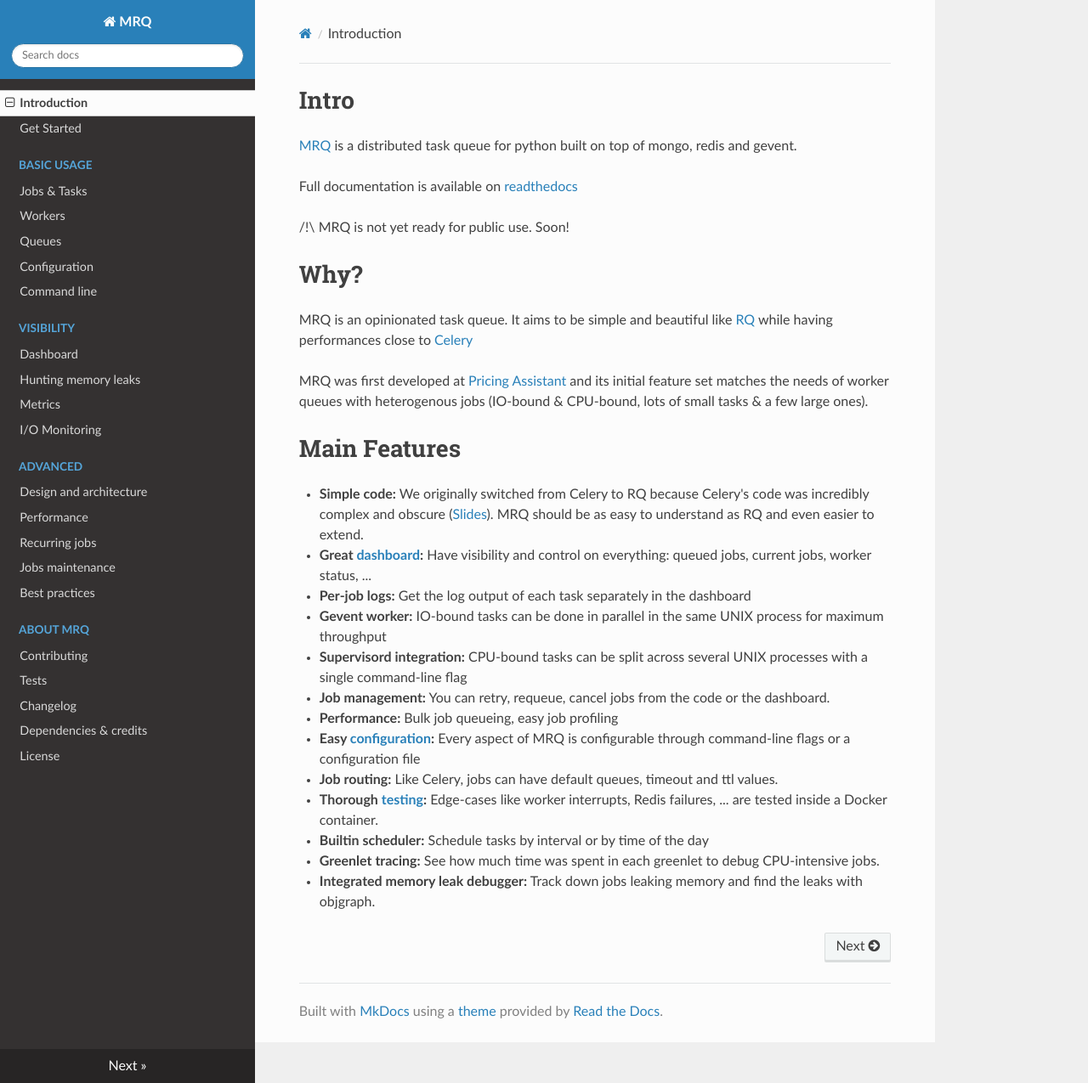
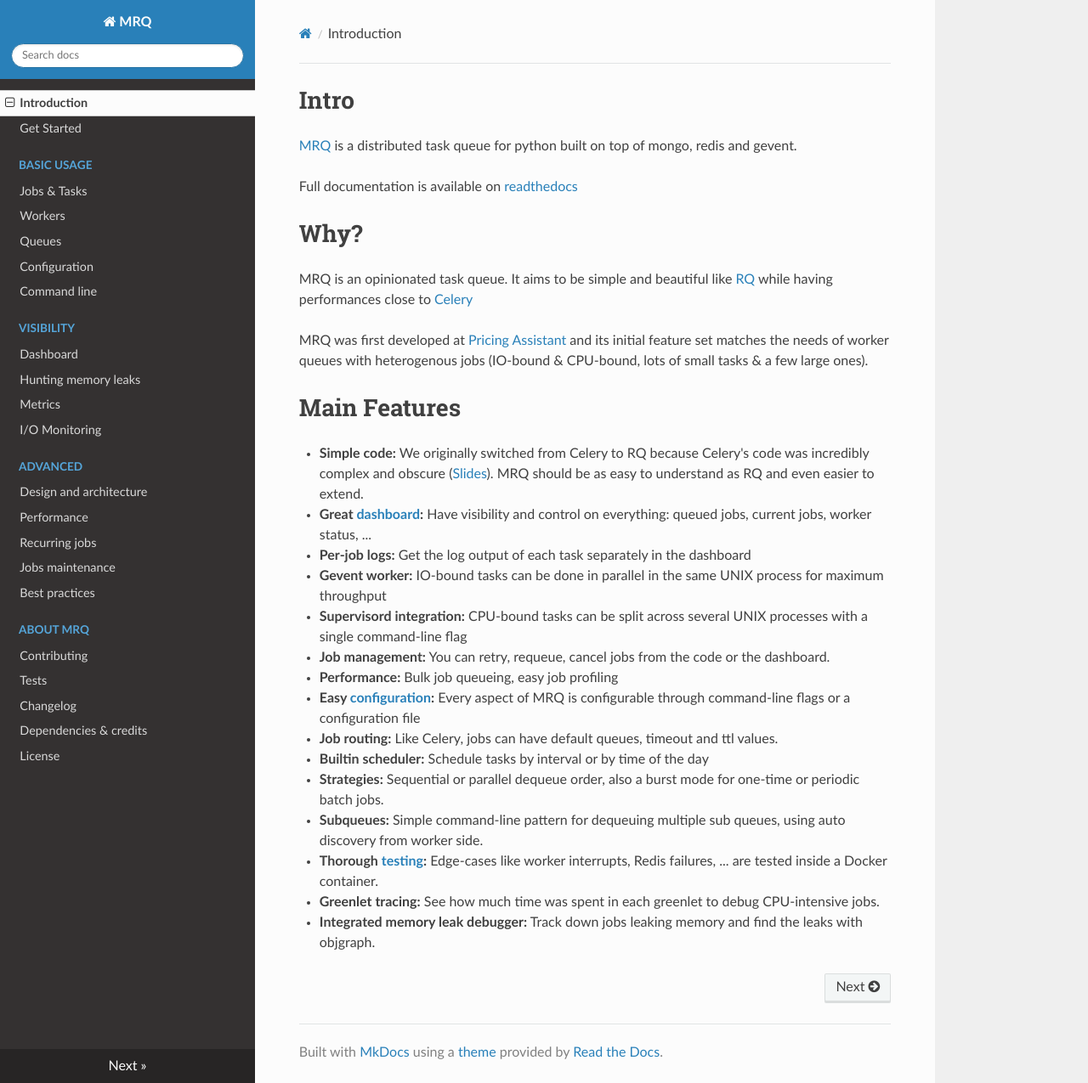
Before and after one commit to pricingassistant/mrq, an MkDocs documentation site: the page built from docs/index.md, in a window 1280 px wide and 1275 px high. Shown: the whole window at 85% size. Built offline with MkDocs 1.6.1, drawn with Linux system fonts in a browser that asks for light colours; nearby versions of some CDN libraries; old or Windows-style settings are respelled for this version of MkDocs.

Commit message:
updated docs with new features

```diff
--- a/docs/index.md
+++ b/docs/index.md
@@ -3,8 +3,6 @@
 [MRQ](http://pricingassistant.github.io/mrq) is a distributed task queue for python built on top of mongo, redis and gevent.
 
 Full documentation is available on [readthedocs](http://mrq.readthedocs.org/en/latest/)
-
-/!\ MRQ is not yet ready for public use. Soon!
 
 # Why?
 
@@ -23,7 +21,9 @@
  * **Performance:** Bulk job queueing, easy job profiling
  * **Easy [configuration](http://mrq.readthedocs.org/en/latest/configuration):** Every aspect of MRQ is configurable through command-line flags or a configuration file
  * **Job routing:** Like Celery, jobs can have default queues, timeout and ttl values.
+ * **Builtin scheduler:** Schedule tasks by interval or by time of the day
+ * **Strategies:** Sequential or parallel dequeue order, also a burst mode for one-time or periodic batch jobs.
+ * **Subqueues:** Simple command-line pattern for dequeuing multiple sub queues, using auto discovery from worker side.
  * **Thorough [testing](http://mrq.readthedocs.org/en/latest/tests):** Edge-cases like worker interrupts, Redis failures, ... are tested inside a Docker container.
- * **Builtin scheduler:** Schedule tasks by interval or by time of the day
  * **Greenlet tracing:** See how much time was spent in each greenlet to debug CPU-intensive jobs.
  * **Integrated memory leak debugger:** Track down jobs leaking memory and find the leaks with objgraph.
```
Also changed, not shown: docs/command-line.md (+3 -0 lines).
